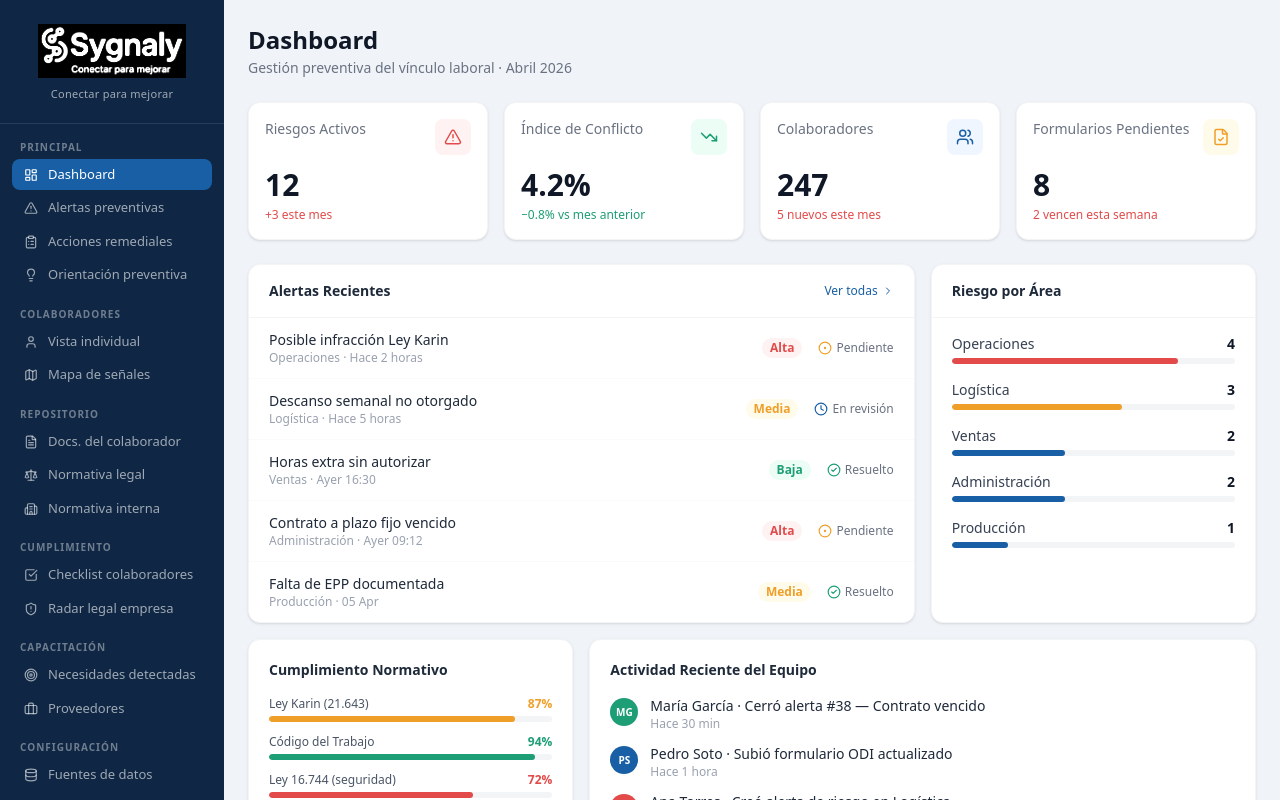
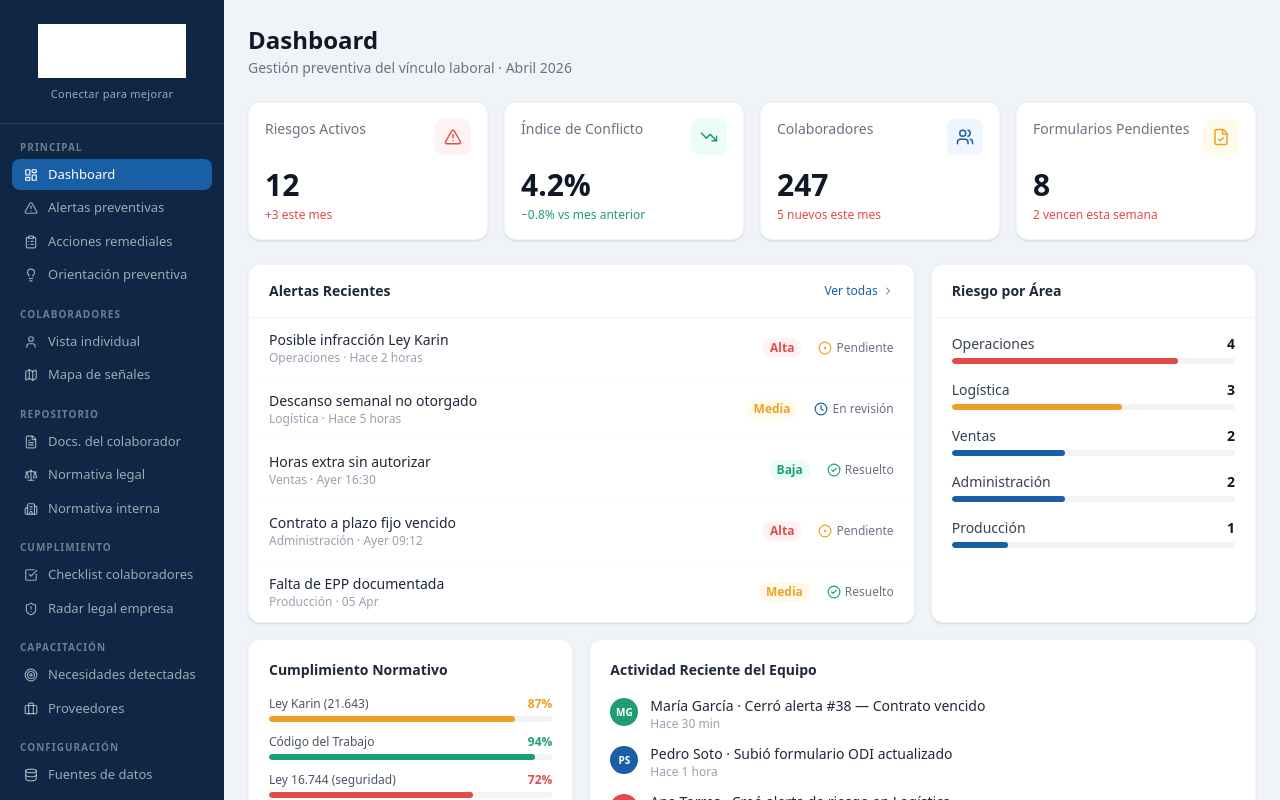
Before and after one commit to gloriasygnaly/sygnaly, a React (Vite) app: page / in a window 1280 px wide. Built offline with nearby package versions, Linux system fonts and the light colour scheme.

Commit message:
Fix logo filter: brightness(0) invert(1) for pure white on dark blue sidebar
https://claude.ai/code/session_01YMmkcaWgWSUXDXmBSaXUqv

```diff
--- a/src/components/Sidebar.jsx
+++ b/src/components/Sidebar.jsx
@@ -79,7 +79,7 @@ export default function Sidebar() {
         <img
           src={sygnalyLogo}
           alt="Sygnaly"
-          style={{ width: 148, filter: 'invert(1) brightness(2)' }}
+          style={{ width: 148, filter: 'brightness(0) invert(1)' }}
         />
         <p className="text-[11px] mt-2 font-medium tracking-wide" style={{ color: '#FFFFFF', opacity: 0.6 }}>
           Conectar para mejorar
```
